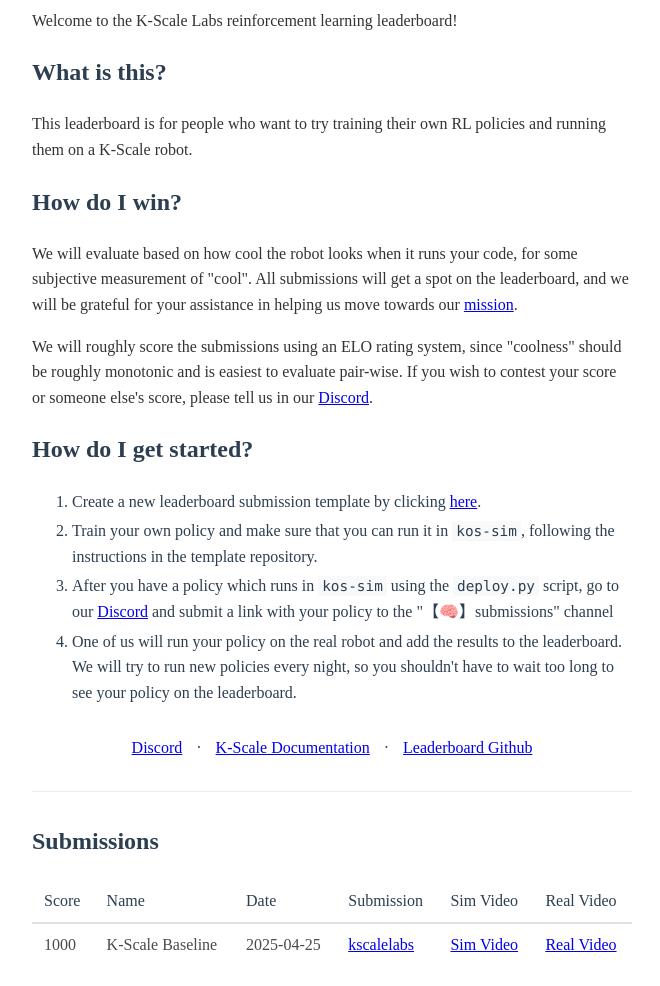
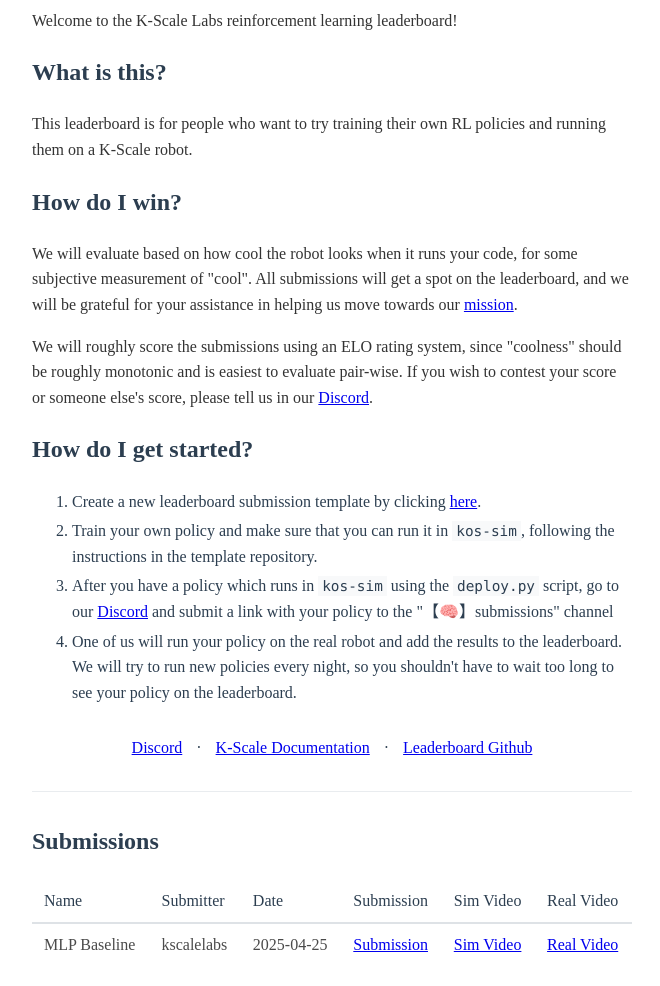
Before and after one commit to kscalelabs/leaderboard, a plain HTML site: page index.html in a window 1280 px wide. Shown: the part 90-1076 px from the top of the page, without its empty margins (308-968 px from the left). Drawn offline with Linux system fonts and the light colour scheme.

Commit message:
update index

```diff
--- a/index.html
+++ b/index.html
@@ -138,18 +138,18 @@
         <h2>Submissions</h2>
         <table>
             <tr>
-                <th>Score</th>
                 <th>Name</th>
+                <th>Submitter</th>
                 <th>Date</th>
                 <th>Submission</th>
                 <th>Sim Video</th>
                 <th>Real Video</th>
             </tr>
             <tr>
-                <td>1000</td>
-                <td>K-Scale Baseline</td>
+                <td>MLP Baseline</td>
+                <td>kscalelabs</td>
                 <td>2025-04-25</td>
-                <td><a href="https://github.com/kscalelabs/leaderboard-submission">kscalelabs</a>
+                <td><a href="https://github.com/kscalelabs/leaderboard-submission">Submission</a>
                 </td>
                 <td><a href="#" target="_blank">Sim Video</a></td>
                 <td><a href="https://youtu.be/O83fOF_3lxA?t=3322" target="_blank">Real Video</a></td>
```
